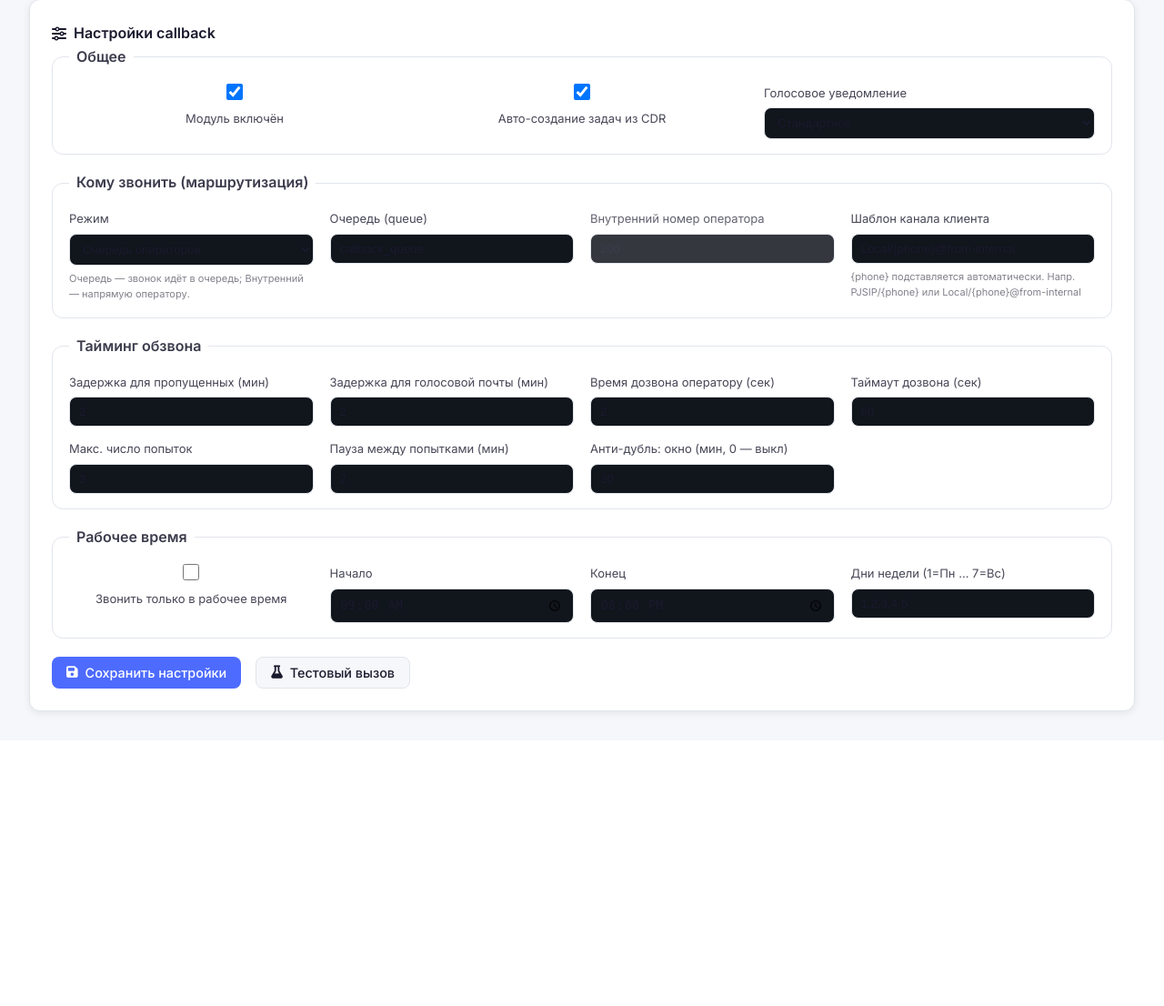
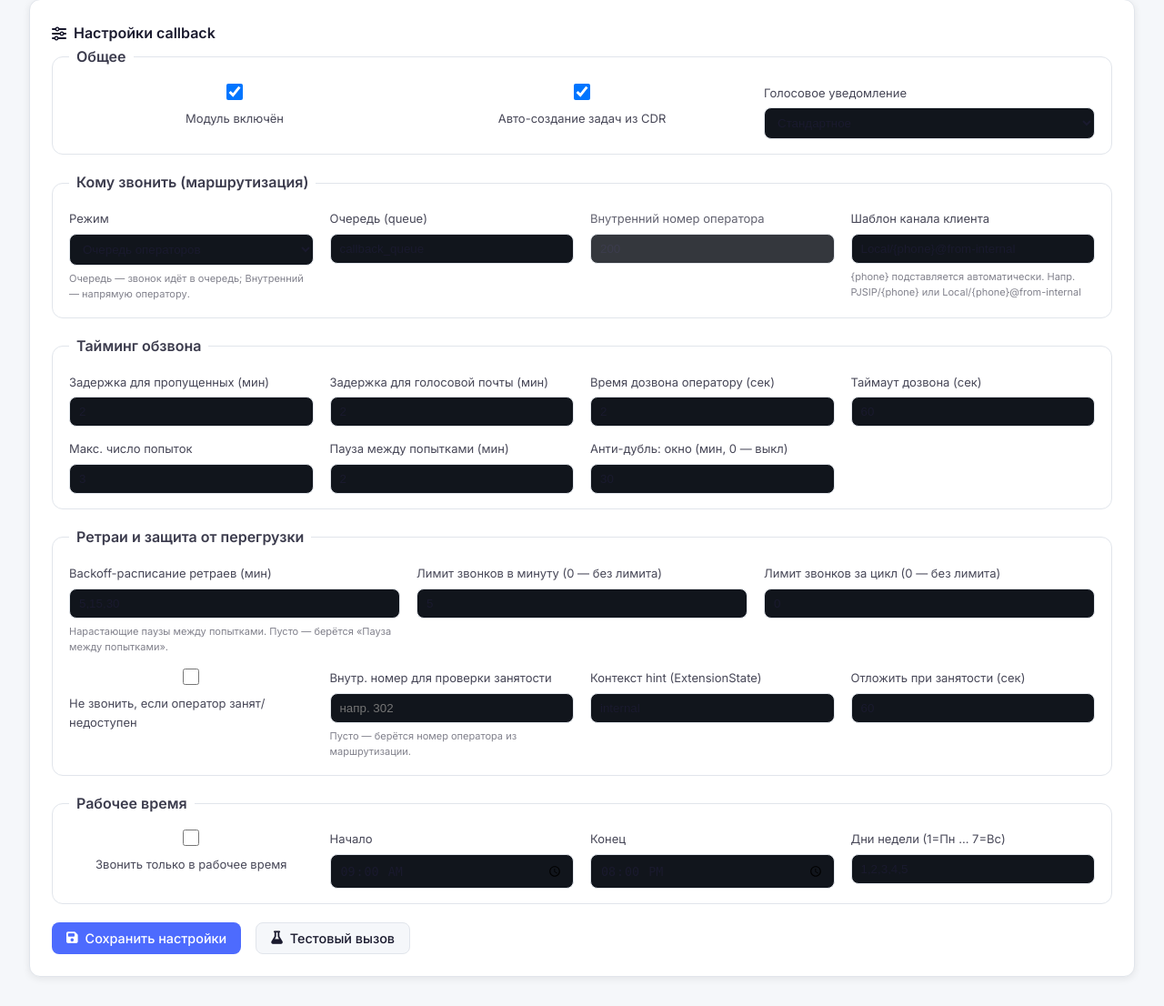
Before and after one commit to zangetsuka/mikopbx-CDRcallback, a Flask app: page /callback in a window 1280 px wide. Shown: the part 554-1660 px from the top of the page at 91% size. Before the commit the page ends 1342 px from the top, so only its background shows below. Run offline with Flask 3, Linux system fonts and the light colour scheme; data that the repository does not hold is empty.

Commit message:
Callback UI: settings for backoff retries, rate limits, operator-busy gate

```diff
--- a/mikoapi/templates/callback.html
+++ b/mikoapi/templates/callback.html
@@ -116,6 +116,25 @@
             <div class="cb-field"><label for="maxRetries">Макс. число попыток</label><input type="number" id="maxRetries" min="0" max="10"></div>
             <div class="cb-field"><label for="retryDelay">Пауза между попытками (мин)</label><input type="number" id="retryDelay" min="0" max="120"></div>
             <div class="cb-field"><label for="dedupWindow">Анти-дубль: окно (мин, 0 — выкл)</label><input type="number" id="dedupWindow" min="0" max="1440"></div>
+        </div>
+    </fieldset>
+
+    <fieldset class="cb-fieldset">
+        <legend>Ретраи и защита от перегрузки</legend>
+        <div class="cb-grid">
+            <div class="cb-field">
+                <label for="retryBackoff">Backoff-расписание ретраев (мин)</label>
+                <input type="text" id="retryBackoff" placeholder="5,15,30">
+                <span class="cb-hint">Нарастающие паузы между попытками. Пусто — берётся «Пауза между попытками».</span>
+            </div>
+            <div class="cb-field"><label for="maxPerMinute">Лимит звонков в минуту (0 — без лимита)</label><input type="number" id="maxPerMinute" min="0" max="120"></div>
+            <div class="cb-field"><label for="maxPerCycle">Лимит звонков за цикл (0 — без лимита)</label><input type="number" id="maxPerCycle" min="0" max="100"></div>
+        </div>
+        <div class="cb-grid" style="margin-top:14px;">
+            <div class="cb-field cb-switch"><input type="checkbox" id="checkOperatorBusy"><label for="checkOperatorBusy">Не звонить, если оператор занят/недоступен</label></div>
+            <div class="cb-field"><label for="busyExtension">Внутр. номер для проверки занятости</label><input type="text" id="busyExtension" placeholder="напр. 302"><span class="cb-hint">Пусто — берётся номер оператора из маршрутизации.</span></div>
+            <div class="cb-field"><label for="busyContext">Контекст hint (ExtensionState)</label><input type="text" id="busyContext" placeholder="internal"></div>
+            <div class="cb-field"><label for="busyRetry">Отложить при занятости (сек)</label><input type="number" id="busyRetry" min="5" max="600"></div>
         </div>
     </fieldset>
 
@@ -241,6 +260,13 @@ async function loadSettings() {
         document.getElementById('workStart').value = s.work_hours_start || '09:00';
         document.getElementById('workEnd').value = s.work_hours_end || '20:00';
         document.getElementById('workDays').value = s.work_days || '1,2,3,4,5';
+        document.getElementById('retryBackoff').value = s.retry_backoff_minutes ?? '5,15,30';
+        document.getElementById('maxPerMinute').value = s.max_calls_per_minute ?? 5;
+        document.getElementById('maxPerCycle').value = s.max_concurrent_calls ?? 0;
+        document.getElementById('checkOperatorBusy').checked = !!s.check_operator_busy;
+        document.getElementById('busyExtension').value = s.busy_check_extension || '';
+        document.getElementById('busyContext').value = s.busy_check_context || 'internal';
+        document.getElementById('busyRetry').value = s.busy_retry_seconds ?? 60;
         onRoutingChange();
     } catch (e) { console.error('settings', e); }
 }
@@ -270,7 +296,14 @@ async function saveSettings() {
         work_hours_enabled: document.getElementById('workHoursEnabled').checked,
         work_hours_start: document.getElementById('workStart').value || '09:00',
         work_hours_end: document.getElementById('workEnd').value || '20:00',
-        work_days: document.getElementById('workDays').value.trim() || '1,2,3,4,5'
+        work_days: document.getElementById('workDays').value.trim() || '1,2,3,4,5',
+        retry_backoff_minutes: document.getElementById('retryBackoff').value.trim(),
+        max_calls_per_minute: parseInt(document.getElementById('maxPerMinute').value || '0', 10),
+        max_concurrent_calls: parseInt(document.getElementById('maxPerCycle').value || '0', 10),
+        check_operator_busy: document.getElementById('checkOperatorBusy').checked,
+        busy_check_extension: document.getElementById('busyExtension').value.trim(),
+        busy_check_context: document.getElementById('busyContext').value.trim() || 'internal',
+        busy_retry_seconds: parseInt(document.getElementById('busyRetry').value || '60', 10)
     };
     try {
         const r = await fetch('/api/callback/settings', { method:'POST', headers:{'Content-Type':'application/json'}, body: JSON.stringify(body) });
```
